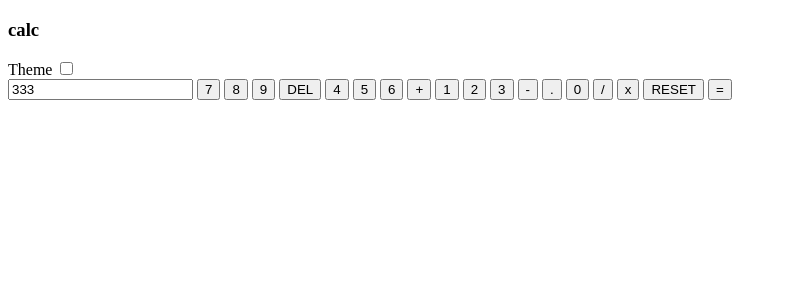
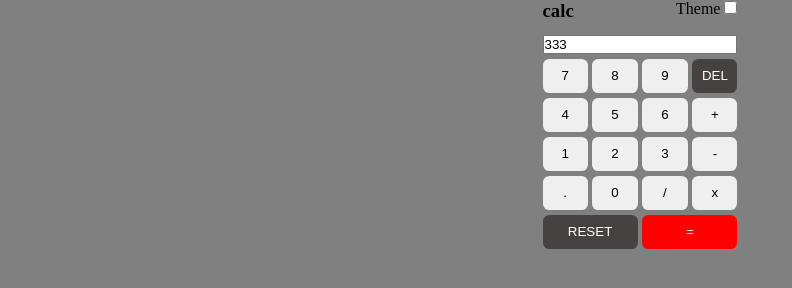
Before and after one commit to Ehtish/calculator, a plain HTML site: page index.html in a window 1280 px wide. Shown: the whole page, without its empty margins (0-792 px from the left). Drawn offline with Linux system fonts and the light colour scheme.

Commit message:
Update index.html

```diff
--- a/index.html
+++ b/index.html
@@ -4,7 +4,7 @@
     <meta charset="UTF-8" />
     <meta http-equiv="X-UA-Compatible" content="IE=edge" />
     <meta name="viewport" content="width=device-width, initial-scale=1.0" />
-    <link rel="stylesheet" href="mystyle.css" />
+    <link rel="stylesheet" href="style.css" />
     <title>Document</title>
   </head>
   <body>
```
